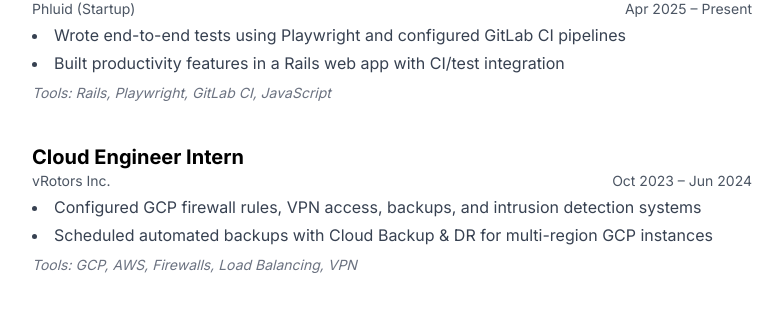
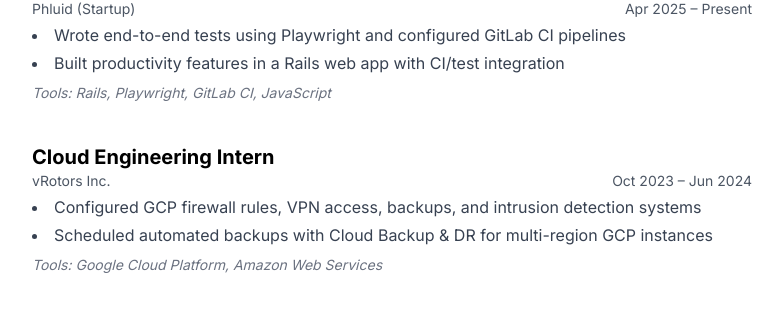
Before and after one commit to Brian-S-Poon/brianpoon.com, a React (Vite) app: page / in a window 1280 px wide. Shown: the part 1811-2136 px from the top of the page, without its empty margins (248-1031 px from the left). Built offline with nearby package versions, Linux system fonts and the light colour scheme; the HTML template or start-up script is replaced by a standard one.

Commit message:
Update Experience.jsx

```diff
--- a/src/components/Experience.jsx
+++ b/src/components/Experience.jsx
@@ -13,14 +13,14 @@
     tools: 'Rails, Playwright, GitLab CI, JavaScript',
   },
   {
-    role: 'Cloud Engineer Intern',
+    role: 'Cloud Engineering Intern',
     company: 'vRotors Inc.',
     date: 'Oct 2023 – Jun 2024',
     bullets: [
       'Configured GCP firewall rules, VPN access, backups, and intrusion detection systems',
       'Scheduled automated backups with Cloud Backup & DR for multi-region GCP instances',
     ],
-    tools: 'GCP, AWS, Firewalls, Load Balancing, VPN',
+    tools: 'Google Cloud Platform, Amazon Web Services',
   },
 ];
 
```
